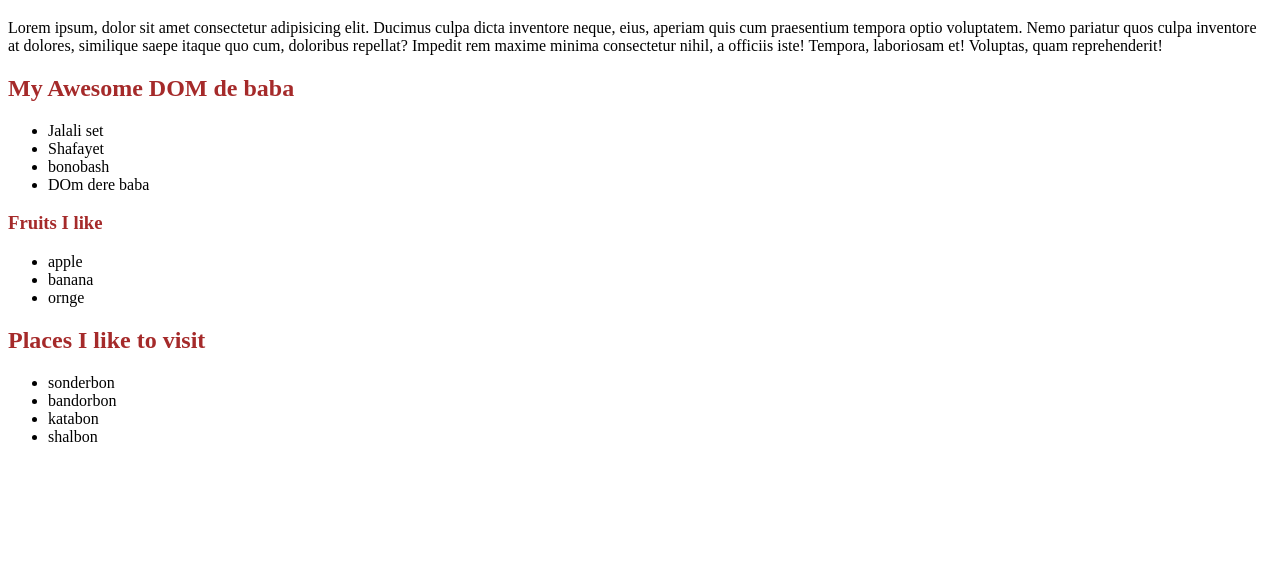
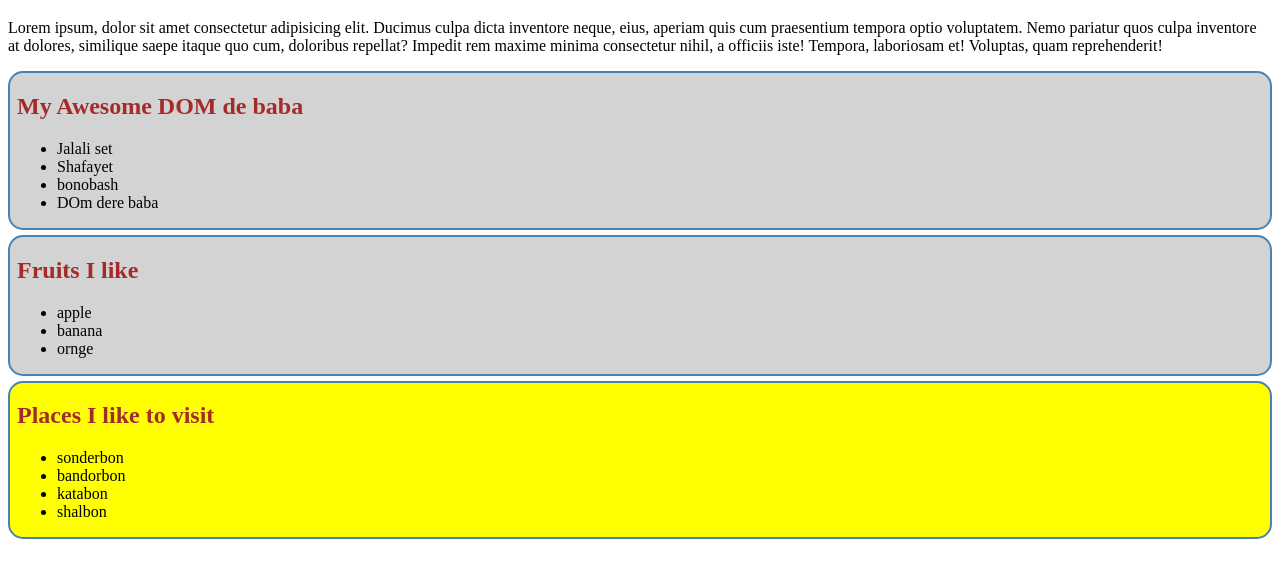
Before and after one commit to nomanmia128/tour-of-dom, a plain HTML site: page index.html in a window 1280 px wide. Shown: the part 61-638 px from the top of the page. Drawn offline with Linux system fonts and the light colour scheme.

Commit message:
added javascript styles

```diff
--- a/index.html
+++ b/index.html
@@ -21,6 +21,7 @@
             <li>bonobash</li>
             <li>DOm dere baba</li>
         </ul>
+        </section>
         <section class="fruits-countainer">
             <h1 id="fruits-title">Fruits I like</h1>
           <ul>
@@ -28,9 +29,9 @@
             <li>banana</li>
             <li>ornge</li>
         </ul>
-         </section>
+
         </section>
-        <section>
+        <section id="places-continer">
             <h1 id="places-title">Places I like to visit</h1>
             <ul>
                 <li class="important-places">sonderbon</li>
@@ -64,7 +65,7 @@
         }
 
         // option-4: querySelectior
-        // const someLis = document.querySelector('.fruits-countainer li');
+        const someLis = document.querySelector('.fruits-countainer li');
         // console.log(someLis);
 
         // option-5: querySelectorAll
@@ -76,5 +77,6 @@
 
 
     </script>
+    <script src="js/stylesinjs.js"></script>
 </body>
 </html>
--- /dev/null
+++ b/js/stylesinjs.js
@@ -0,0 +1,11 @@
+const sections = document.querySelectorAll('section');
+for(const section of sections){
+    section.style.border = '2px solid steelblue';
+    section.style.marginBottom = '5px';
+    section.style.borderRadius = '15px';
+    section.style.paddingLeft = '7px';
+    section.style.backgroundColor = 'lightgray';
+}
+
+const placesContiner = document.getElementById('places-continer');
+placesContiner.style.backgroundColor = 'yellow';
```
